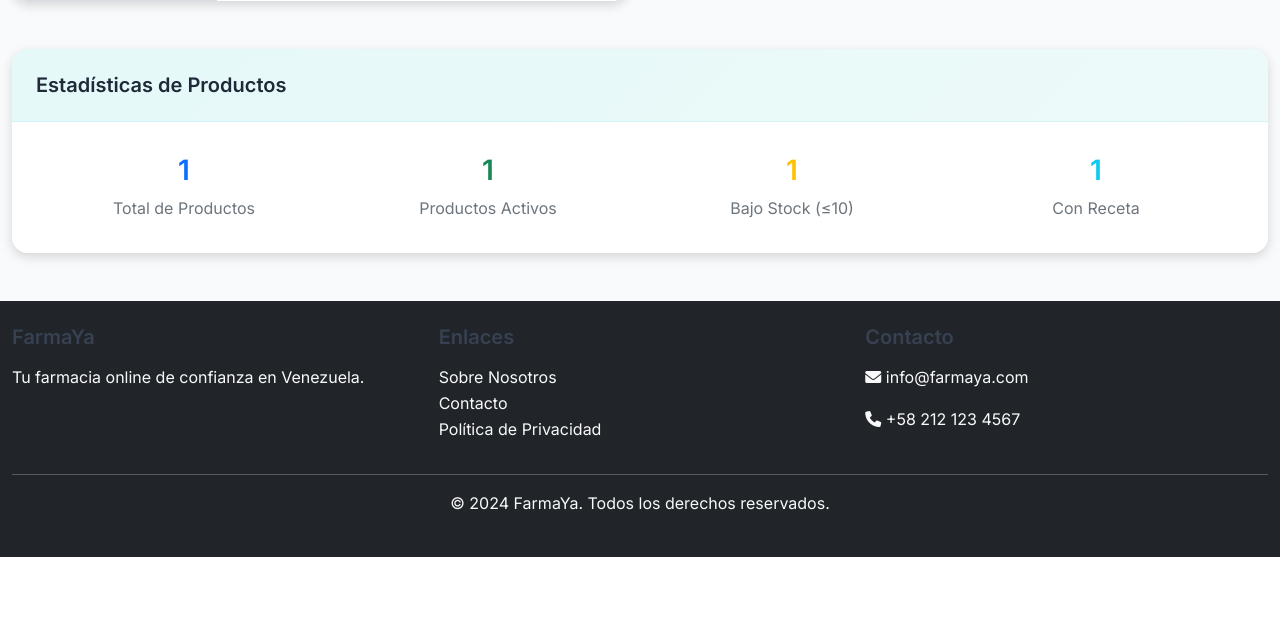
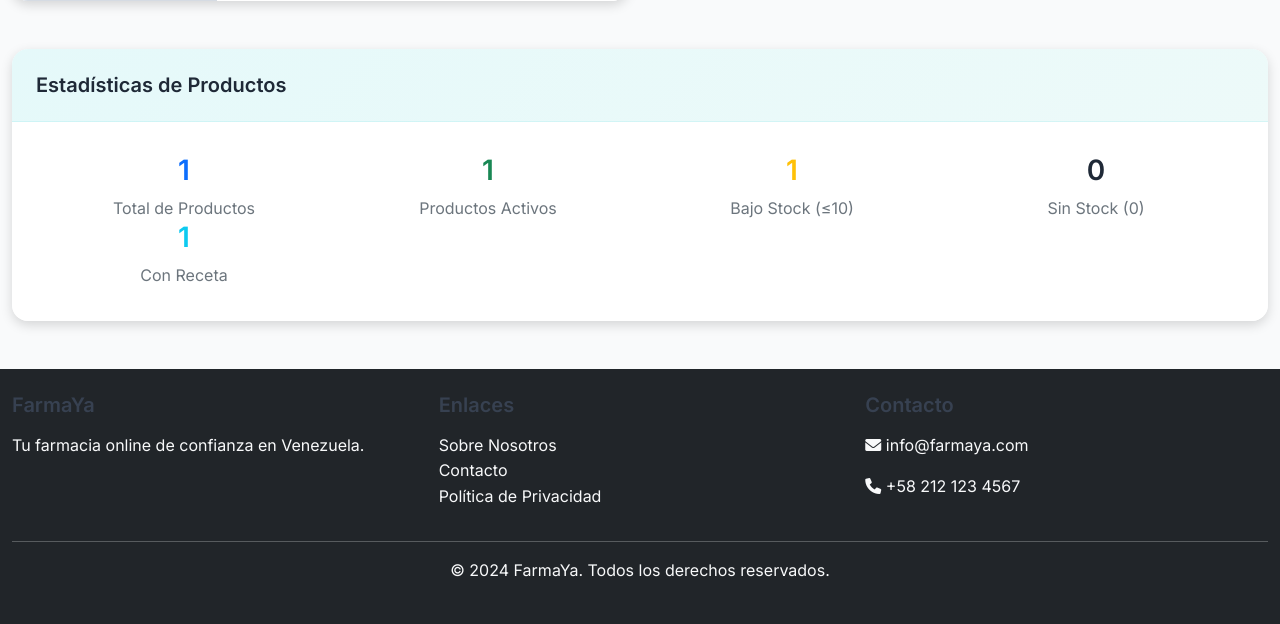
Before and after one commit to JustinnDev/Farmacia, a Django app: page /products/pharmacy/products/ in a window 1280 px wide. Shown: the part 471-1095 px from the top of the page. Before the commit the page ends 1028 px from the top, so only its background shows below. Run offline with Django 5.2, Linux system fonts and the light colour scheme; a user stored in the database is signed in; tables that the repository leaves empty hold one stand-in row (values such as "Sample post"); grey boxes marked "Sample" are stand-in pictures.

Commit message:
Productos activos

```diff
--- a/products/views.py
+++ b/products/views.py
@@ -207,6 +207,7 @@ def pharmacy_products(request):
     active_products = pharmacy.products.filter(is_active=True).count()
     low_stock_products = pharmacy.products.filter(stock_quantity__lte=10, is_active=True).count()
     prescription_products = pharmacy.products.filter(requires_prescription=True, is_active=True).count()
+    empty_stock_products = pharmacy.products.filter(stock_quantity__lte=0, is_active=True).count()
 
     # Paginación
     paginator = Paginator(products, 12)
@@ -219,5 +220,7 @@ def pharmacy_products(request):
         'active_products': active_products,
         'low_stock_products': low_stock_products,
         'prescription_products': prescription_products,
+        'empty_stock_products' : empty_stock_products,
     }
+
     return render(request, 'products/pharmacy_products.html', context)
--- a/templates/products/pharmacy_products.html
+++ b/templates/products/pharmacy_products.html
@@ -136,6 +136,10 @@
                             <p class="text-muted mb-0">Bajo Stock (≤10)</p>
                         </div>
                         <div class="col-md-3">
+                            <h3 class="text-error">{{ empty_stock_products }}</h3>
+                            <p class="text-muted mb-0">Sin Stock (0)</p>
+                        </div>
+                        <div class="col-md-3">
                             <h3 class="text-info">{{ prescription_products }}</h3>
                             <p class="text-muted mb-0">Con Receta</p>
                         </div>
```
